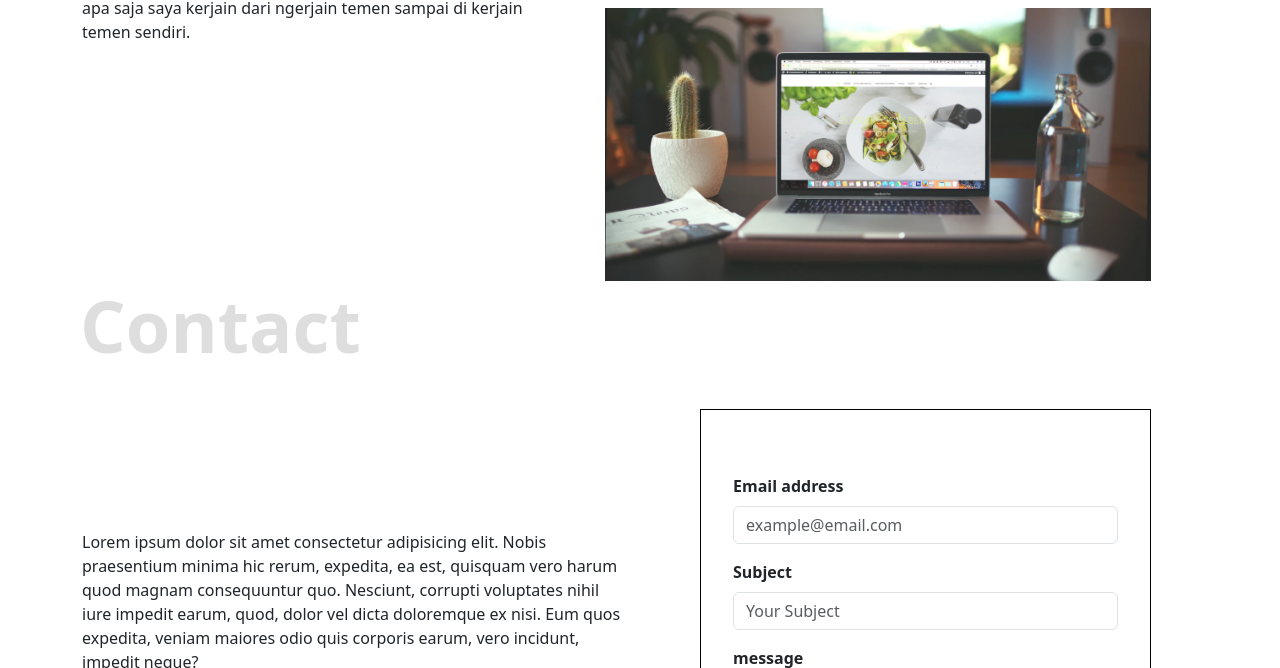
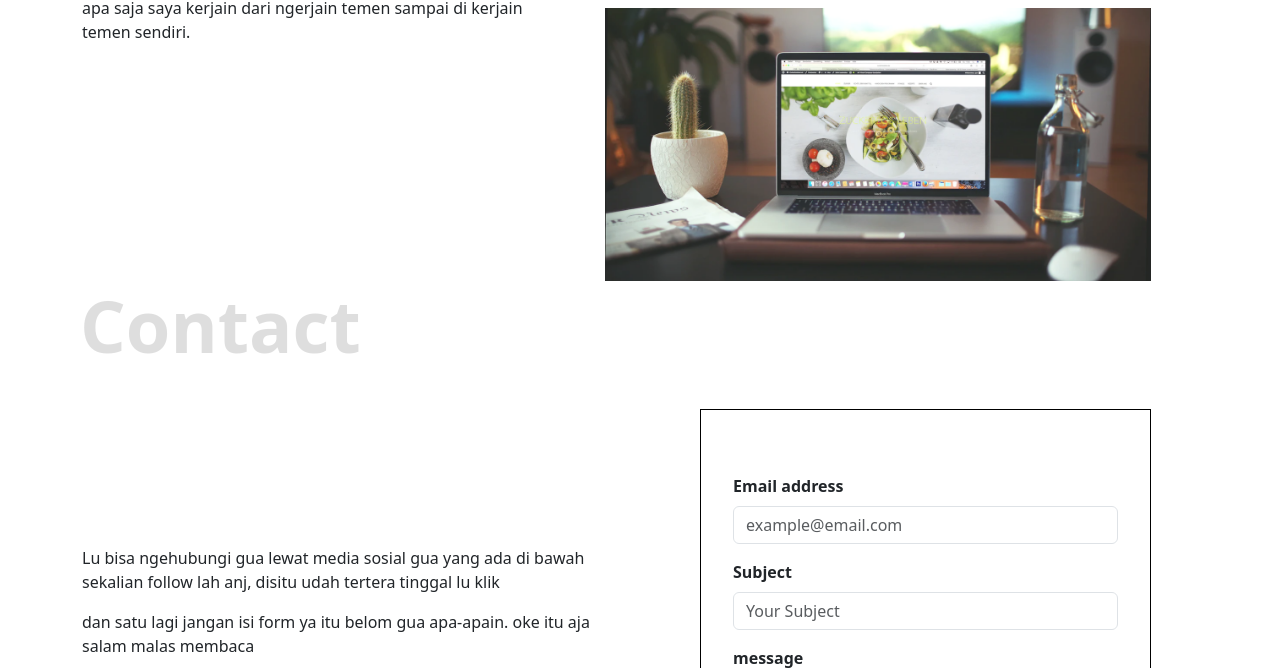
Before and after one commit to drmwn2803/Portfolio, a plain HTML site: page index.html in a window 1280 px wide. Shown: the part 1612-2280 px from the top of the page. Drawn offline with nearby package versions, Linux system fonts and the light colour scheme.

Commit message:
newcontact

```diff
--- a/index.html
+++ b/index.html
@@ -106,7 +106,8 @@
     <section id="contact" class="contact container">
       <div class="row d-flex align-items-center gap-5">
         <div class="col-12 col-lg-6">
-          <p>Lorem ipsum dolor sit amet consectetur adipisicing elit. Nobis praesentium minima hic rerum, expedita, ea est, quisquam vero harum quod magnam consequuntur quo. Nesciunt, corrupti voluptates nihil iure impedit earum, quod, dolor vel dicta doloremque ex nisi. Eum quos expedita, veniam maiores odio quis corporis earum, vero incidunt, impedit neque?</p>
+          <p>Lu bisa ngehubungi gua lewat media sosial gua yang ada di bawah sekalian follow lah anj, disitu udah tertera tinggal lu klik</p>
+          <P>dan satu lagi jangan isi form ya itu belom gua apa-apain. oke itu aja salam malas membaca</P>
           <div class="row">
             <div class="col d-flex align-items-center">
               <a href="https://web.facebook.com/dwicahya.darmawan" target="_blank">
```
